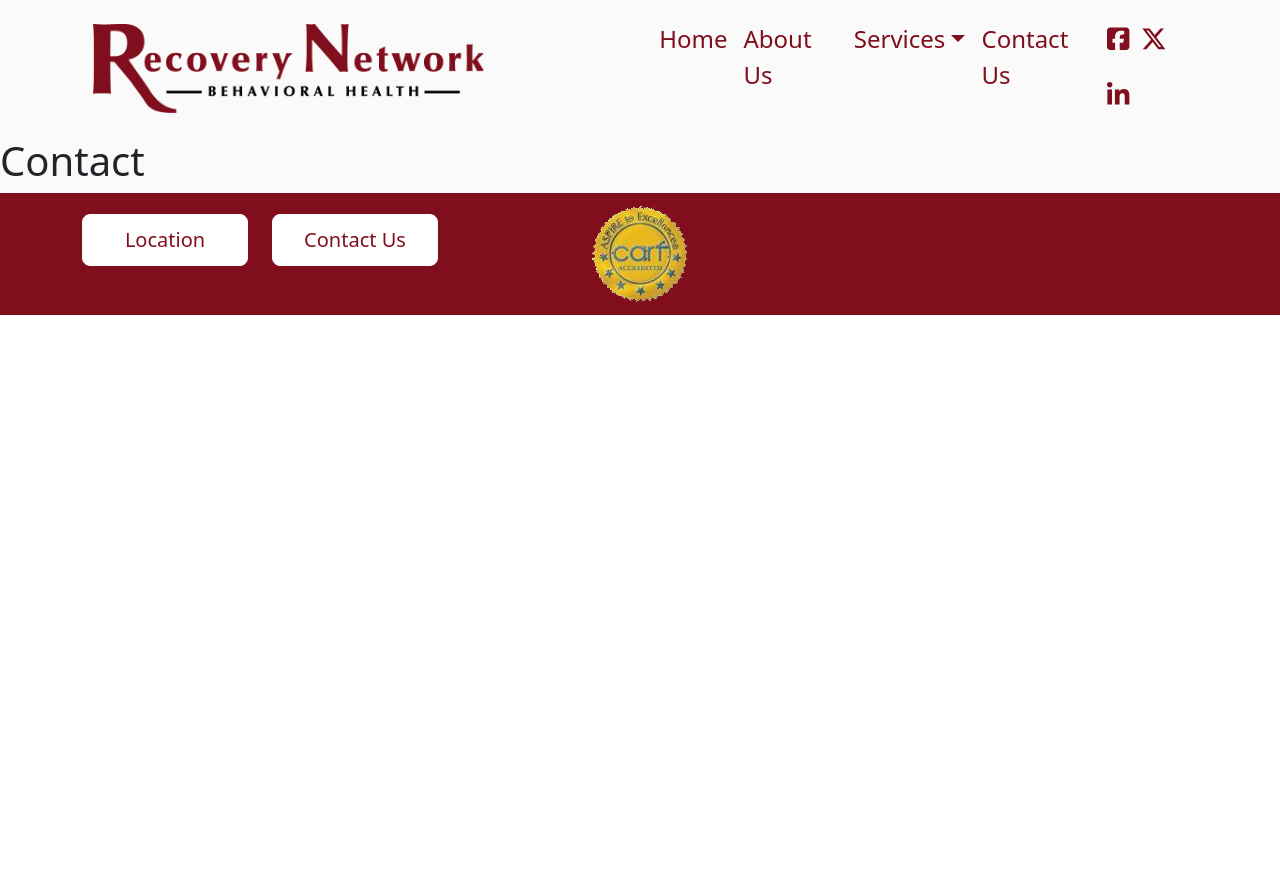
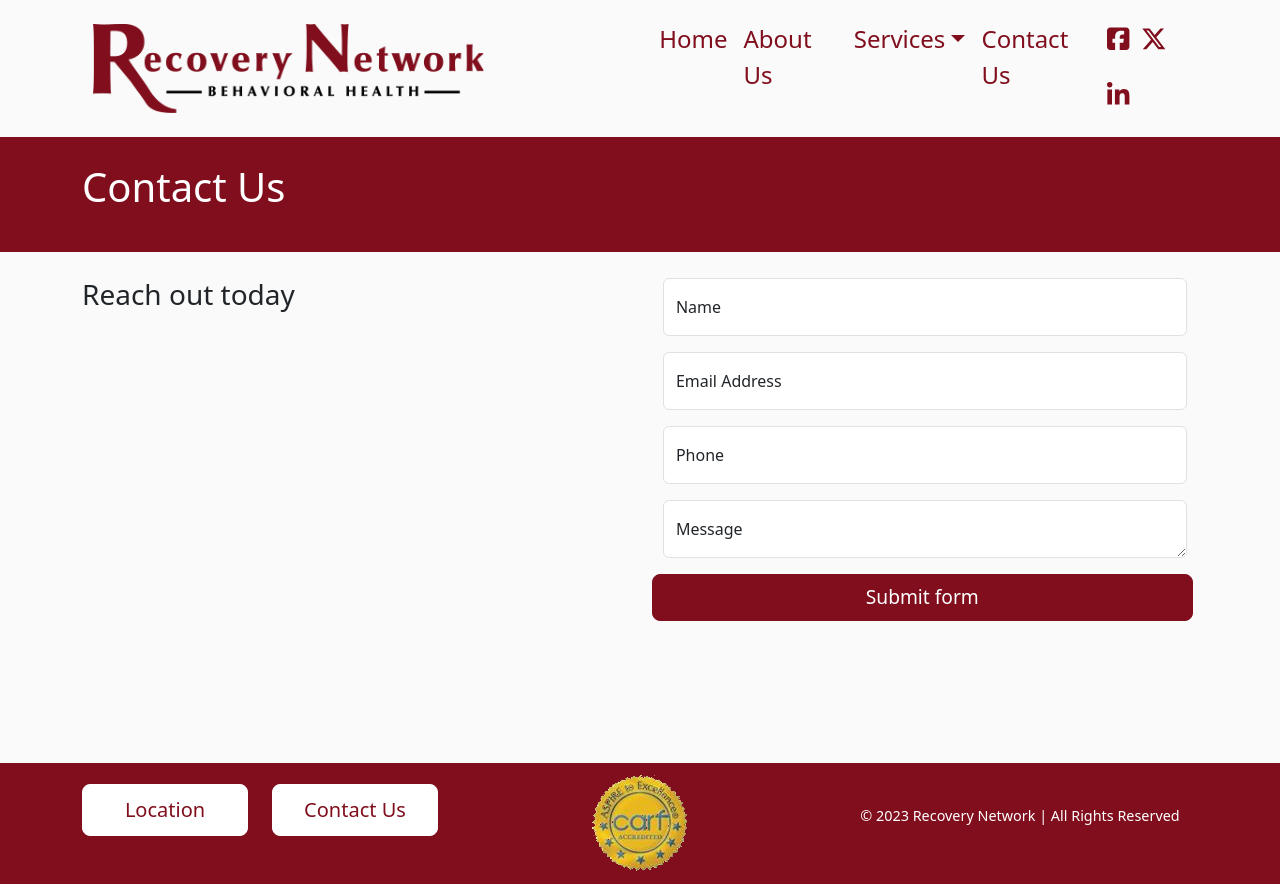
Before and after one commit to BuffManKyle/rnupc, a React (Create React App) app: page /contact in a window 1280 px wide. Before the commit the page ends 800 px from the top, so only its background shows below. Built offline with nearby package versions, Linux system fonts and the light colour scheme.

Commit message:
Page headers and contact framework

```diff
--- a/src/App.js
+++ b/src/App.js
@@ -10,6 +10,7 @@ import Residential from './pages/residential';
 import Outmental from './pages/outpatient-mental';
 import Outsubstance from './pages/outpatient-substance';
 import Prp from './pages/prp'
+
 
 function App() {
   return (
--- a/src/pages/about.js
+++ b/src/pages/about.js
@@ -1,9 +1,14 @@
+import {Container} from 'react-bootstrap';
+
 function About () {
     return (
     <>
-        <div>
-            <h1>About Us</h1>
-        </div>
+        <Container fluid className='Jumbotron'>
+            <Container>
+                <h1>About</h1>
+                <p></p>
+            </Container>
+        </Container>
     </>
     )
 };
--- a/src/pages/contact.js
+++ b/src/pages/contact.js
@@ -1,9 +1,56 @@
+import {Container, Form, FloatingLabel, Col, Row, Button} from 'react-bootstrap';
+
 function Contact () {
     return (
     <>
-        <div>
-            <h1>Contact</h1>
-        </div>
+        <Container fluid className='Jumbotron'>
+            <Container>
+                <h1>Contact Us</h1>
+                <p></p>
+            </Container>
+        </Container>
+
+        <Container>
+            <Row>
+            <Col lg={6}><h3>Reach out today</h3></Col>
+            <Col lg={6}>
+                <Form>
+                    <Form.Group className="mb-3 contact-form">
+                        <FloatingLabel
+                            controlId="floatingName"
+                            label="Name"
+                            className="mb-3">
+                            <Form.Control type="name" placeholder='Name'/>
+                        </FloatingLabel>
+
+                        <FloatingLabel
+                            controlId="floatingEmail"
+                            label="Email Address"
+                            className="mb-3">
+                            <Form.Control type="email" placeholder='Email Address'/>
+                        </FloatingLabel>
+
+                        <FloatingLabel
+                            controlId="floatingPhone"
+                            label="Phone"
+                            className="mb-3">
+                            <Form.Control type="number" placeholder='Phone'/>
+                        </FloatingLabel>
+
+                        <FloatingLabel
+                            controlId="floatingMsg"
+                            label="Message"
+                            className="mb-3">
+                            <Form.Control as="textarea" type="text" placeholder='Message'/>
+                        </FloatingLabel>
+                    </Form.Group>
+                    <div className="d-grid gap-2">
+                    <Button className='contact-button' size="lg" type="submit">Submit form</Button>
+                    </div>
+                </Form>
+            </Col>
+            </Row>
+        </Container>
     </>
     )
 };
--- a/src/pages/outpatient-mental.js
+++ b/src/pages/outpatient-mental.js
@@ -1,9 +1,16 @@
+import {Container} from 'react-bootstrap';
+
 function OutMental () {
     return (
     <>
-        <div>
-            <h1>OutMental</h1>
-        </div>
+        <Container fluid className='Jumbotron'>
+            <Container>
+                <h1>Outpatient Mental Health Services</h1>
+                <p>
+                    Licensed and certified psychiatrists, psychologists, clinical social workers, and professional counselors offer a broad range of clinical services to treat a full spectrum of psychiatric conditions and behavioral disorders. To schedule an intake or learn more information about our services, please call our office and we will assist you in addressing your needs.
+                </p>
+            </Container>
+        </Container>
     </>
     )
 };
--- a/src/pages/outpatient-substance.js
+++ b/src/pages/outpatient-substance.js
@@ -1,9 +1,44 @@
+import {Container} from 'react-bootstrap';
+
 function OutSubstance () {
     return (
     <>
-        <div>
-            <h1>OutSubstance</h1>
-        </div>
+        <Container fluid className='Jumbotron'>
+            <Container>
+                <h1>Outpatient Substance Abuse Counseling</h1>
+                <p>
+                    Recovery Network provides an array of comprehensive care options encompassing five distinct levels of treatment: Outpatient (Level I.1), Intensive Outpatient (Level II.1), Residential services at ASAM Intensity Levels III.1 and III.3, Transitional/Supportive Housing, and a certified DUI/DWI program. Our extensive facility boasts over 100 halfway house beds, catering to the needs of individuals requiring both short-term and extended care. Our offerings extend to diverse populations, including males, females, women with children, and those who identify as transgender. Driven by clinical considerations, Recovery Network presents a spectrum of twenty-five core program services to cater to a range of therapeutic needs.
+                </p>
+            </Container>
+        </Container>
+
+        <Container>
+            <h2>Traditional Outpatient (Level I.1)</h2>
+            <p>
+                Traditional outpatient counseling is provided in the form of individual, group, or a mixture of these service types to assist individuals in meeting their own recovery goals. This level of care is designed for individuals in early recovery who need additional support, education, and treatment, but do not need the structured support provided in an intensive outpatient program.
+            </p>
+            <h2>Intensive Outpatient (Level II.1)</h2>
+            <p>
+                Intensive Outpatient treatment is identified as between 9 and 12 hours of intensive outpatient treatment consisting of primarily group and individual counseling. Patients are expected to attend group three to four times per week in a structured treatment setting. This level of care is provided to those who may be at higher risk for relapse and need more support and structure than can be provided in traditional outpatient treatment.
+            </p>
+            <h2>Aftercare Services</h2>
+            <p>
+                Aftercare treatment is provided to those individuals who have completed inpatient or IOP treatment. The focus of this program is on continuing relapse prevention and maintaining positive coping skills. Individual and group therapy are primary treatment modalities. Patients typically attend group therapy 1x/week, although this could vary depending on patient needs and the recommendations of counselor.
+            </p>
+            <h2>Medication Assisted Treatment</h2>
+            <p>
+                Recovery Network’s buprenorphine program can be offered to individuals with a history of opiate dependence and are unable to maintain sobriety with traditional counseling services. All individuals who participate in the suboxone/buprenorphine must also be enrolled and compliant in the Level I.I, II.I, III.I, or III.3 programs listed above.
+            </p>
+            <h2>DUI Program/Forensic Services</h2>
+            <ul>
+                <li>Court Approved DUI and DWI Programs</li>
+                <li>12-Week Social Drinker Program</li>
+                <li>26 Week Problem Drinker Program</li>
+                <li>Expert Witness and Testimony</li>
+                <li>Urinalysis Monitoring</li>
+                <li>Liaison Consultation to Probation Offices</li>
+            </ul>
+        </Container>
     </>
     )
 };
--- a/src/pages/partials/footer.css
+++ b/src/pages/partials/footer.css
@@ -5,7 +5,7 @@
 .footer-button{
     border-color: #fff;
     background-color: #fff;
-    color: #800E1D;
+    color: #800e1d;
     padding: auto;
     margin: 5% 0;
     padding: 6%;
@@ -16,3 +16,7 @@
     border: #f3e1e17a;
     color: #fff;
 }
+.copyright{
+    font-size: 0.9em;
+    color: #fff;
+}
--- a/src/pages/partials/footer.js
+++ b/src/pages/partials/footer.js
@@ -32,8 +32,10 @@ function Footer () {
                     />
                 </div>
             </Col>
-            <Col lg={4} className="d-flex justify-content-center">
-
+            <Col lg={4} className="d-flex justify-content-center copyright d-flex align-items-center">
+                <p>
+                    © 2023 Recovery Network | All Rights Reserved
+                </p>
             </Col>
         </Row>
         </Container>
--- a/src/pages/prp.js
+++ b/src/pages/prp.js
@@ -1,9 +1,16 @@
+import {Container} from 'react-bootstrap';
+
 function Prp () {
     return (
     <>
-        <div>
-            <h1>Prp</h1>
-        </div>
+        <Container fluid className='Jumbotron'>
+            <Container>
+                <h1>Psychiatric Rehabilitation Program</h1>
+                <p>
+                    The Psychiatric Rehabilitation Program (PRP) is a program designed to assist participants in the development or enhancement of independent living skills.  The ultimate goals is to optimize individual's function in social environments associated with living, learning and working; and prevent relapse or hospitalizations.  Services are delivered in University Psychological Center's (UPC) facilities and other places in the community.
+                </p>
+            </Container>
+        </Container>
     </>
     )
 };
--- a/src/pages/residential.js
+++ b/src/pages/residential.js
@@ -1,9 +1,14 @@
+import {Container} from 'react-bootstrap';
+
 function Residential () {
     return (
     <>
-        <div>
-            <h1>Residential</h1>
-        </div>
+        <Container fluid className='Jumbotron'>
+            <Container>
+                <h1>Residential Programs</h1>
+                <p></p>
+            </Container>
+        </Container>
     </>
     )
 };
--- a/src/pages/styles.css
+++ b/src/pages/styles.css
@@ -44,24 +44,42 @@
     background-color: #f0f0f0;
     box-shadow: 0px 3px 30px rgba(0, 0, 0, 0.2);
 }
-
-
 .grid-card{
   margin: 1% 0;
   text-align: center;
-
 }
-
 .card{
   background-color: #800e1d;
   color: #fff;
   box-shadow: 0px 3px 30px rgba(0, 0, 0, 0.3);
 }
-
 .card:hover{
   color: #800e1d;
   background-color: #fff;
   transform: scale(1.1);
+}
+
+.Jumbotron{
+  background-color: #800e1d;
+  color: #fff;
+  padding: 2%;
+  margin-bottom: 2%;
+}
+
+.contact-button{
+  background-color: #800e1d;
+  border-color: #800e1d;
+  font-size: 1.2em;
+  margin: 0 1% 25.99% 0;
+}
+.contact-button:hover{
+  background-color: #fff;
+  color: #800e1d;
+  border-color: #800e1d;
+  font-weight: 700;
+}
+.contact-form{
+  padding: 0 2% 0 2% ;
 }
 
 h4{
```
